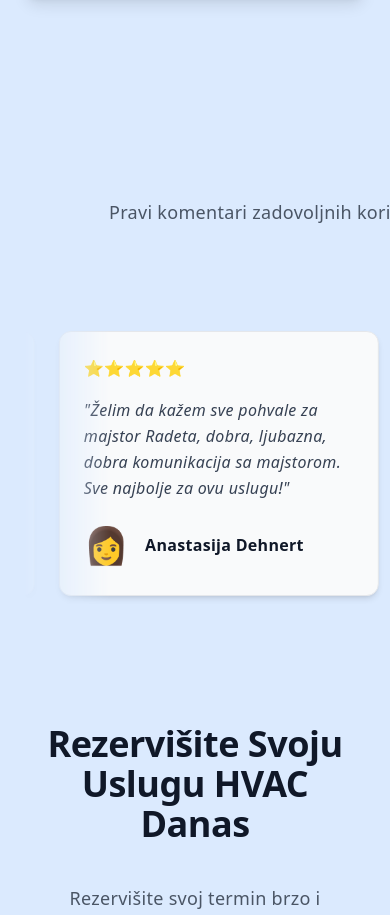
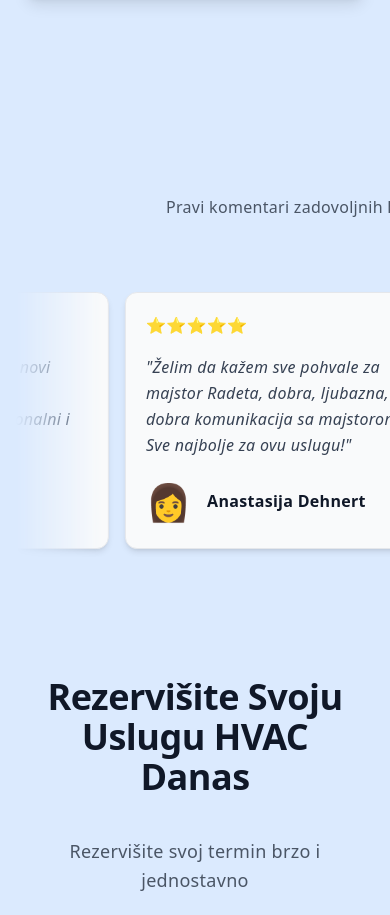
Before and after one commit to RaptorFF/next.js-frigo-mark-project, a Next.js app: page / in a window 390 px wide. Shown: the part 5827-6742 px from the top of the page. Built offline with nearby package versions, Linux system fonts and the light colour scheme; no server answers.

Commit message:
Responsivnes Testimonials on Mobile

```diff
--- a/app/_components/Testimonials.js
+++ b/app/_components/Testimonials.js
@@ -10,23 +10,23 @@ export default function Testimonials() {
       id="testimonials"
       className="section-container bg-blue-100 flex flex-col items-center"
     >
-      <div className="max-w-7xl mx-auto px-6 sm:px-8 lg:px-10">
-        <div className="text-center mb-20">
-          <h2 className="text-4xl md:text-5xl font-bold text-gray-900 mb-6 tracking-tight">
+      <div className="max-w-7xl mx-auto px-4 sm:px-8 lg:px-10">
+        <div className="text-center mb-12 md:mb-20">
+          <h2 className="text-3xl sm:text-4xl md:text-5xl font-bold text-gray-900 mb-6 tracking-tight">
             Šta naši korisnici kažu
           </h2>
-          <p className="text-lg text-gray-600 mx-auto leading-relaxed py-4">
+          <p className="text-base sm:text-lg text-gray-600 mx-auto leading-relaxed py-4">
             Pravi komentari zadovoljnih korisnika koji su isprobali naše usluge.
             Njihova iskustva i preporuke su naša najveća nagrada.
           </p>
         </div>
 
         <div className="overflow-hidden relative w-full marquee-fade">
-          <div className="flex w-max gap-6 animate-marquee py-2">
+          <div className="flex w-max gap-4 sm:gap-6 animate-marquee marquee-mobile-slower py-2">
             {marqueeTestimonials.map((testimonial, idx) => (
               <article
                 key={`${testimonial.id}-${idx}`}
-                className="bg-gray-50 rounded-xl shadow-md p-6 border border-gray-200 w-[20rem] sm:w-88 md:w-[24rem] shrink-0 hover:shadow-lg transition-shadow"
+                className="bg-gray-50 rounded-xl shadow-md p-5 sm:p-6 border border-gray-200 w-[calc(100vw-2.5rem)] max-w-[20rem] sm:w-88 md:w-[24rem] shrink-0 hover:shadow-lg transition-shadow"
               >
                 <div className="flex text-yellow-400 mb-4">
                   {[...Array(testimonial.rating)].map((_, i) => (
--- a/app/_styles/globals.css
+++ b/app/_styles/globals.css
@@ -141,6 +141,10 @@ h6 {
   animation: marquee 30s linear infinite;
 }
 
+.marquee-mobile-slower {
+  animation-duration: 30s;
+}
+
 .marquee-fade {
   -webkit-mask-image: linear-gradient(
     to right,
@@ -163,6 +167,10 @@ h6 {
 }
 
 @media (max-width: 640px) {
+  .marquee-mobile-slower {
+    animation-duration: 40s;
+  }
+
   .marquee-fade {
     -webkit-mask-image: linear-gradient(
       to right,
```
